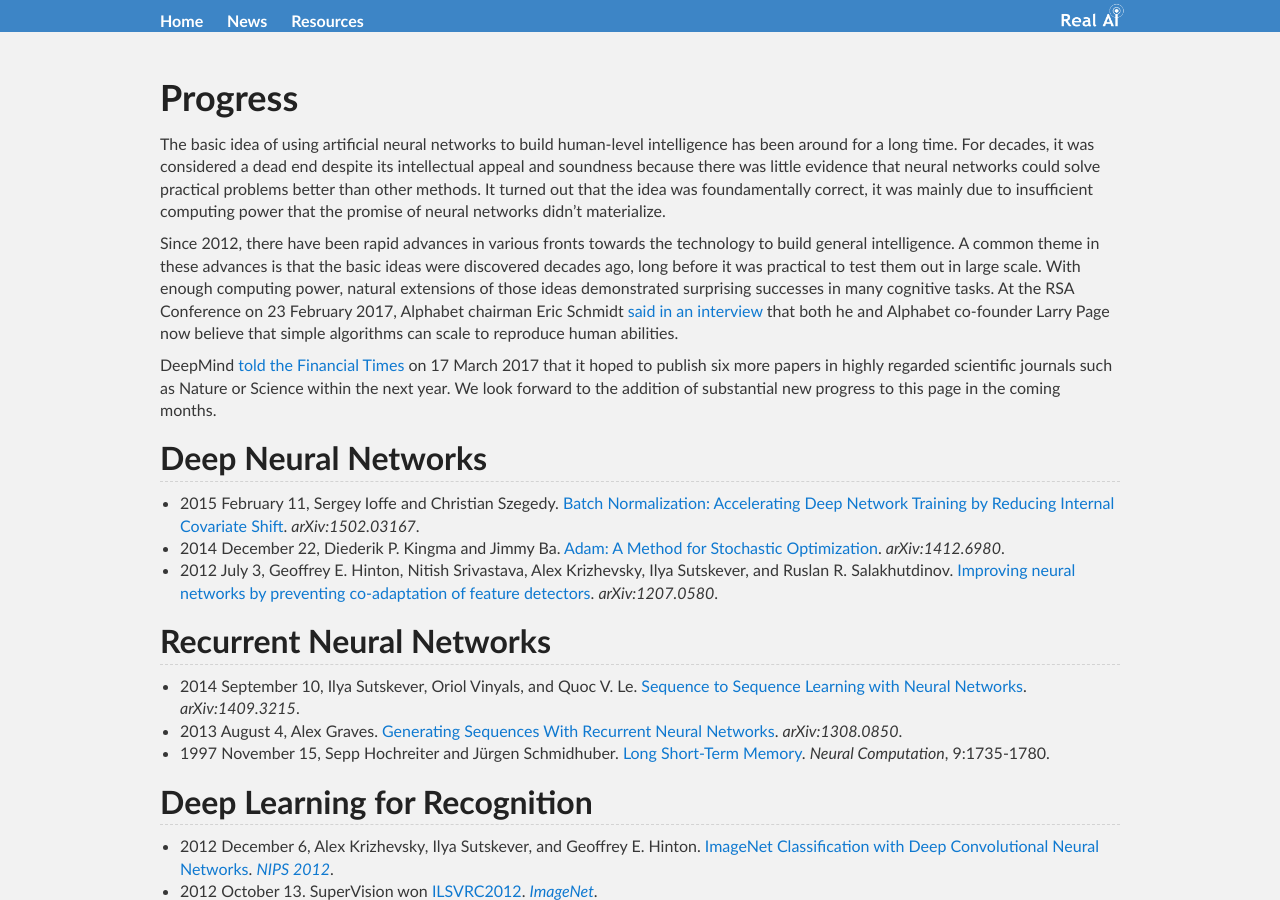
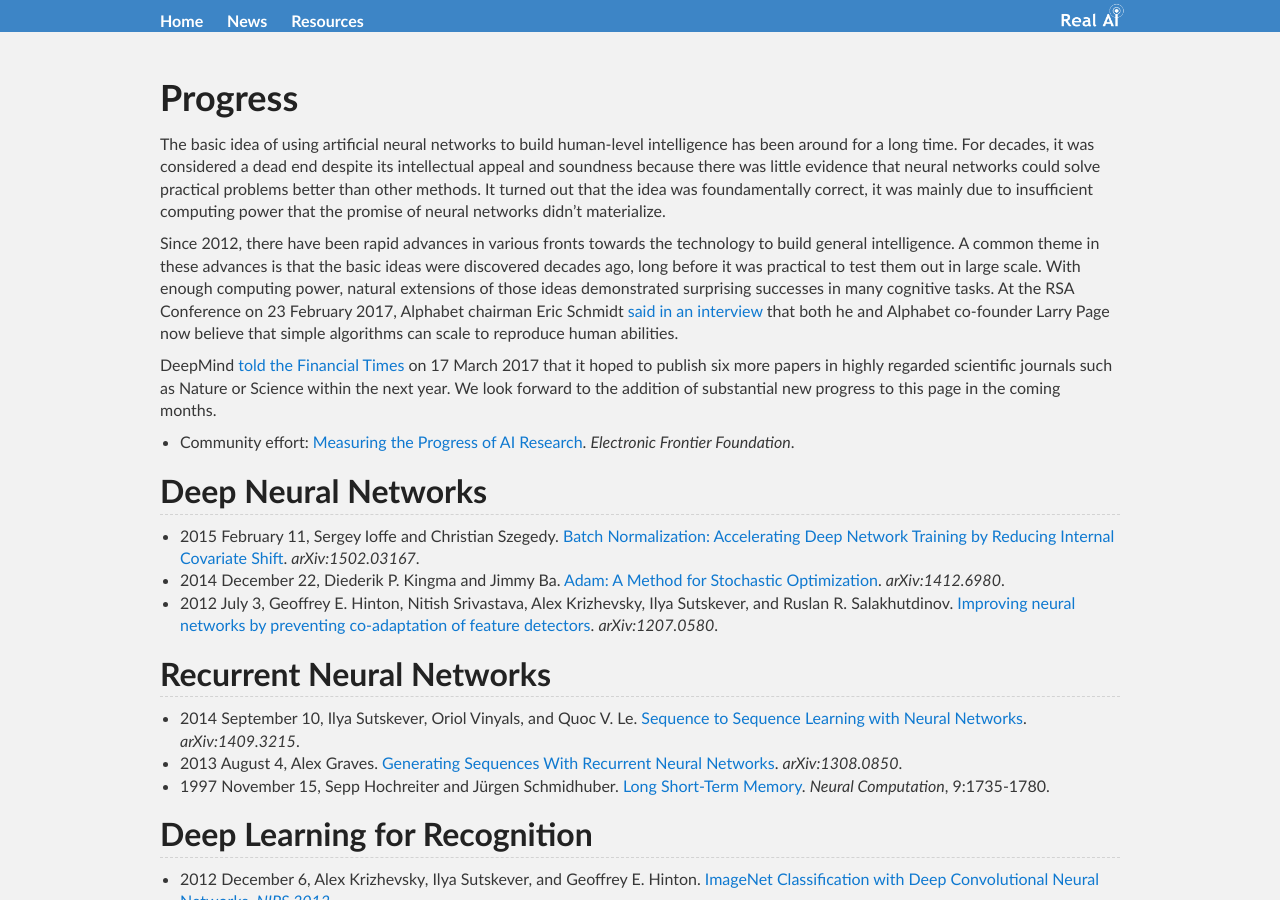
Before and after one commit to Tonywuhk/realai.org, a Jekyll site: the page built from progress.md, in a window 1280 px wide and 900 px high. Built offline with Jekyll 4.4.1, drawn with Linux system fonts in a browser that asks for light colours; our own code applies the rules of GitHub Pages for plain Markdown files; comment, search, counter and statistics services are not loaded; the repository's description, which GitHub fills in, is left out.

Commit message:
Update progress.md

```diff
--- a/progress.md
+++ b/progress.md
@@ -8,6 +8,8 @@ The basic idea of using artificial neural networks to build human-level intellig
 Since 2012, there have been rapid advances in various fronts towards the technology to build general intelligence. A common theme in these advances is that the basic ideas were discovered decades ago, long before it was practical to test them out in large scale. With enough computing power, natural extensions of those ideas demonstrated surprising successes in many cognitive tasks. At the RSA Conference on 23 February 2017, Alphabet chairman Eric Schmidt [said in an interview](https://youtu.be/-UViiNq-dxk?t=6m) that both he and Alphabet co-founder Larry Page now believe that simple algorithms can scale to reproduce human abilities.
 
 DeepMind [told the Financial Times](https://www.ft.com/content/cada14c4-d366-11e6-b06b-680c49b4b4c0) on 17 March 2017 that it hoped to publish six more papers in highly regarded scientific journals such as Nature or Science within the next year. We look forward to the addition of substantial new progress to this page in the coming months.
+
+* Community effort: [Measuring the Progress of AI Research](https://www.eff.org/ai/metrics). *Electronic Frontier Foundation*.
 
 ## Deep Neural Networks
 
```
